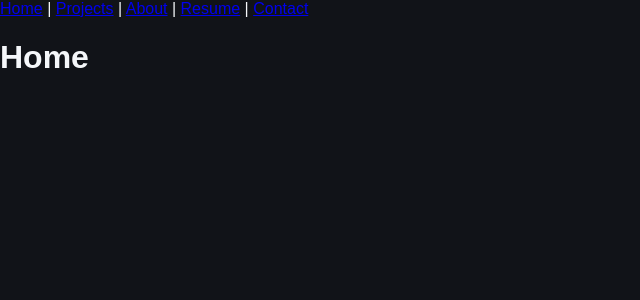
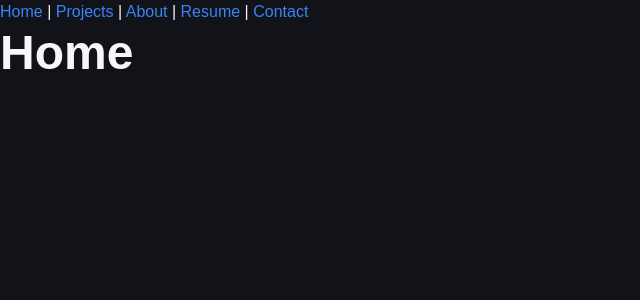
Before and after one commit to BrochotMaxime/portfolio-v2, a React (Vite) app: page / in a window 1280 px wide. Shown: the top 300 px of the page, without its empty margins (0-640 px from the left). Built offline with nearby package versions, Linux system fonts and the light colour scheme.

Commit message:
feat: implement global styles and typography (#23)

```diff
--- a/package.json
+++ b/package.json
@@ -12,6 +12,9 @@
     "format:check": "prettier --check ."
   },
   "dependencies": {
+    "@fontsource-variable/inter": "^5.3.0",
+    "@fontsource-variable/jetbrains-mono": "^5.3.0",
+    "@fontsource-variable/space-grotesk": "^5.3.0",
     "react": "^19.3.1",
     "react-dom": "^19.3.1",
     "react-router": "^8.5.1"
--- a/src/main.jsx
+++ b/src/main.jsx
@@ -1,3 +1,7 @@
+import '@fontsource-variable/space-grotesk'
+import '@fontsource-variable/inter'
+import '@fontsource-variable/jetbrains-mono'
+
 import { StrictMode } from 'react'
 import { createRoot } from 'react-dom/client'
 import { BrowserRouter } from 'react-router'
--- a/src/styles/abstracts/_typography.scss
+++ b/src/styles/abstracts/_typography.scss
@@ -1,7 +1,7 @@
 /* Font families */
-$font-heading: 'Space Grotesk', sans-serif;
-$font-body: 'Inter', sans-serif;
-$font-mono: 'JetBrains Mono', monospace;
+$font-heading: 'Space Grotesk Variable', sans-serif;
+$font-body: 'Inter Variable', sans-serif;
+$font-mono: 'JetBrains Mono Variable', monospace;
 
 /* Font weights */
 $font-weight-regular: 400;
--- /dev/null
+++ b/src/styles/base/_global.scss
@@ -0,0 +1,37 @@
+@use '../abstracts' as a;
+
+:root {
+  font-family: a.$font-body;
+  font-size: a.$font-size-base;
+  font-weight: a.$font-weight-regular;
+  line-height: a.$line-height-normal;
+  color: a.$color-text-primary;
+  background-color: a.$color-background;
+  font-synthesis: none;
+  text-rendering: optimizeLegibility;
+  -webkit-font-smoothing: antialiased;
+}
+
+html {
+  scroll-behavior: smooth;
+}
+
+body {
+  min-width: 320px;
+  min-height: 100vh;
+}
+
+#root {
+  min-height: 100vh;
+}
+
+::selection {
+  color: a.$color-text-primary;
+  background-color: a.$color-accent;
+}
+
+@media (prefers-reduced-motion: reduce) {
+  html {
+    scroll-behavior: auto;
+  }
+}
--- /dev/null
+++ b/src/styles/base/_reset.scss
@@ -0,0 +1,48 @@
+/* Global box sizing */
+*,
+*::before,
+*::after {
+  box-sizing: border-box;
+}
+
+/* Remove default margins */
+body,
+h1,
+h2,
+h3,
+h4,
+h5,
+h6,
+p,
+figure,
+blockquote {
+  margin: 0;
+}
+
+/* Responsive media */
+img,
+picture,
+video,
+canvas,
+svg {
+  max-width: 100%;
+}
+
+/* Form elements inherit typography */
+button,
+input,
+textarea,
+select {
+  font: inherit;
+}
+
+/* Prevent long content from overflowing */
+p,
+h1,
+h2,
+h3,
+h4,
+h5,
+h6 {
+  overflow-wrap: break-word;
+}
--- /dev/null
+++ b/src/styles/base/_typography.scss
@@ -0,0 +1,107 @@
+@use '../abstracts' as a;
+
+/* Headings */
+h1,
+h2,
+h3,
+h4,
+h5,
+h6 {
+  font-family: a.$font-heading;
+  font-weight: a.$font-weight-bold;
+  line-height: a.$line-height-tight;
+  color: a.$color-text-primary;
+}
+
+h1 {
+  font-size: a.$font-size-4xl;
+
+  @include a.desktop {
+    font-size: a.$font-size-5xl;
+  }
+}
+
+h2 {
+  font-size: a.$font-size-3xl;
+
+  @include a.desktop {
+    font-size: a.$font-size-4xl;
+  }
+}
+
+h3 {
+  font-size: a.$font-size-2xl;
+
+  @include a.desktop {
+    font-size: a.$font-size-3xl;
+  }
+}
+
+h4 {
+  font-size: a.$font-size-xl;
+
+  @include a.desktop {
+    font-size: a.$font-size-2xl;
+  }
+}
+
+h5 {
+  font-size: a.$font-size-lg;
+
+  @include a.desktop {
+    font-size: a.$font-size-xl;
+  }
+}
+
+h6 {
+  font-size: a.$font-size-base;
+
+  @include a.desktop {
+    font-size: a.$font-size-lg;
+  }
+}
+
+/* Body text */
+p {
+  font-family: a.$font-body;
+  font-size: a.$font-size-base;
+  font-weight: a.$font-weight-regular;
+  line-height: a.$line-height-relaxed;
+}
+
+small {
+  font-size: a.$font-size-sm;
+}
+
+/* Links */
+a {
+  color: a.$color-accent;
+  text-decoration: none;
+  text-underline-offset: 0.2em;
+
+  &:hover {
+    text-decoration: underline;
+  }
+
+  &:focus-visible {
+    outline: 2px solid a.$color-accent;
+    outline-offset: 3px;
+  }
+}
+
+p a {
+  text-decoration: underline;
+
+  &:hover {
+    text-decoration-thickness: 2px;
+  }
+}
+
+/* Technical text */
+code,
+pre,
+kbd,
+samp {
+  font-family: a.$font-mono;
+  font-size: a.$font-size-sm;
+}
--- a/src/styles/main.scss
+++ b/src/styles/main.scss
@@ -1,17 +1,3 @@
-@use 'abstracts' as a;
-
-:root {
-  font-family: Arial, sans-serif;
-  color: a.$color-text-primary;
-  background-color: a.$color-background;
-  font-synthesis: none;
-}
-
-* {
-  box-sizing: border-box;
-}
-
-body {
-  margin: 0;
-  min-width: 320px;
-}
+@use 'base/reset';
+@use 'base/global';
+@use 'base/typography';
```
Also changed, not shown: 1 other file (tests, documents, lock files or other folders).
